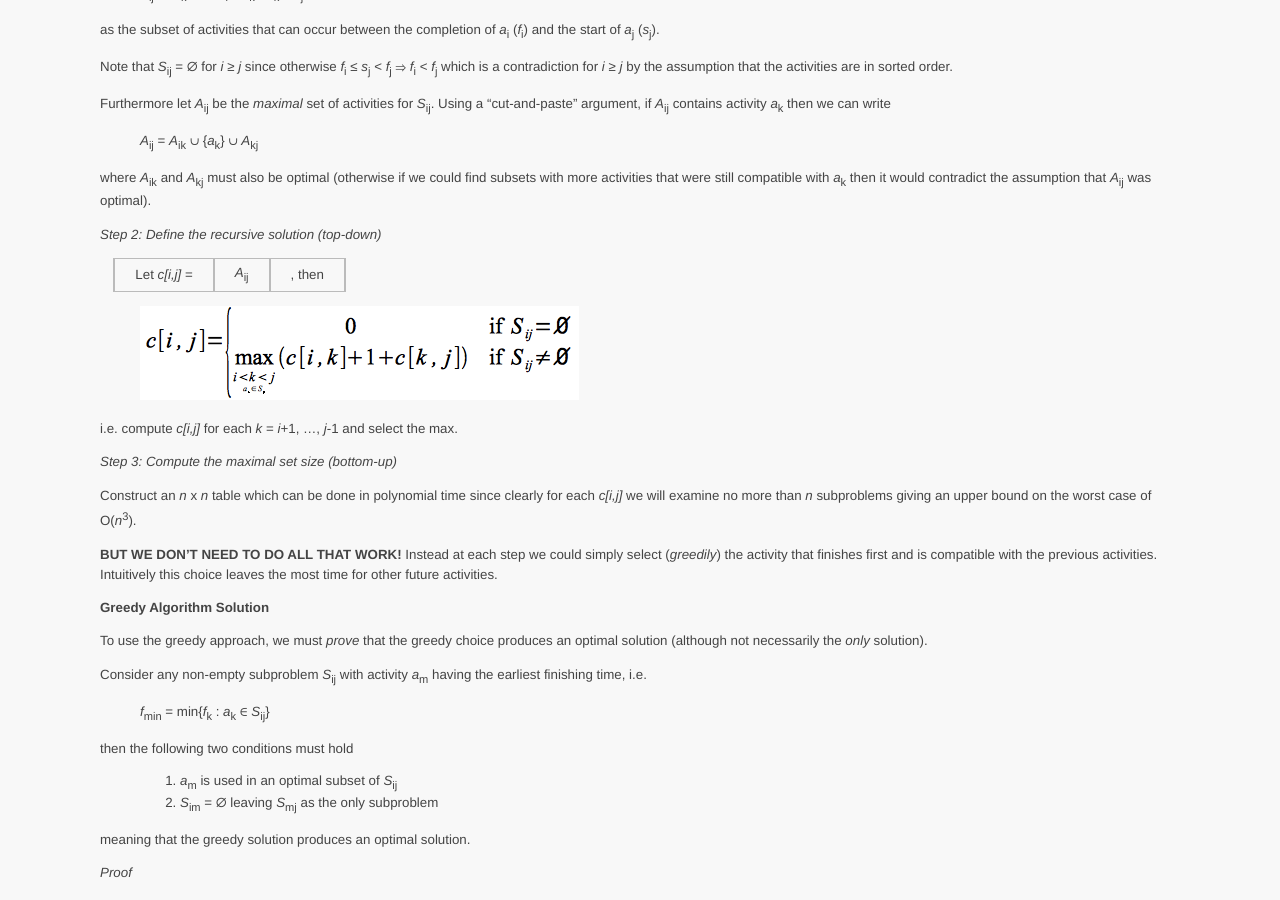
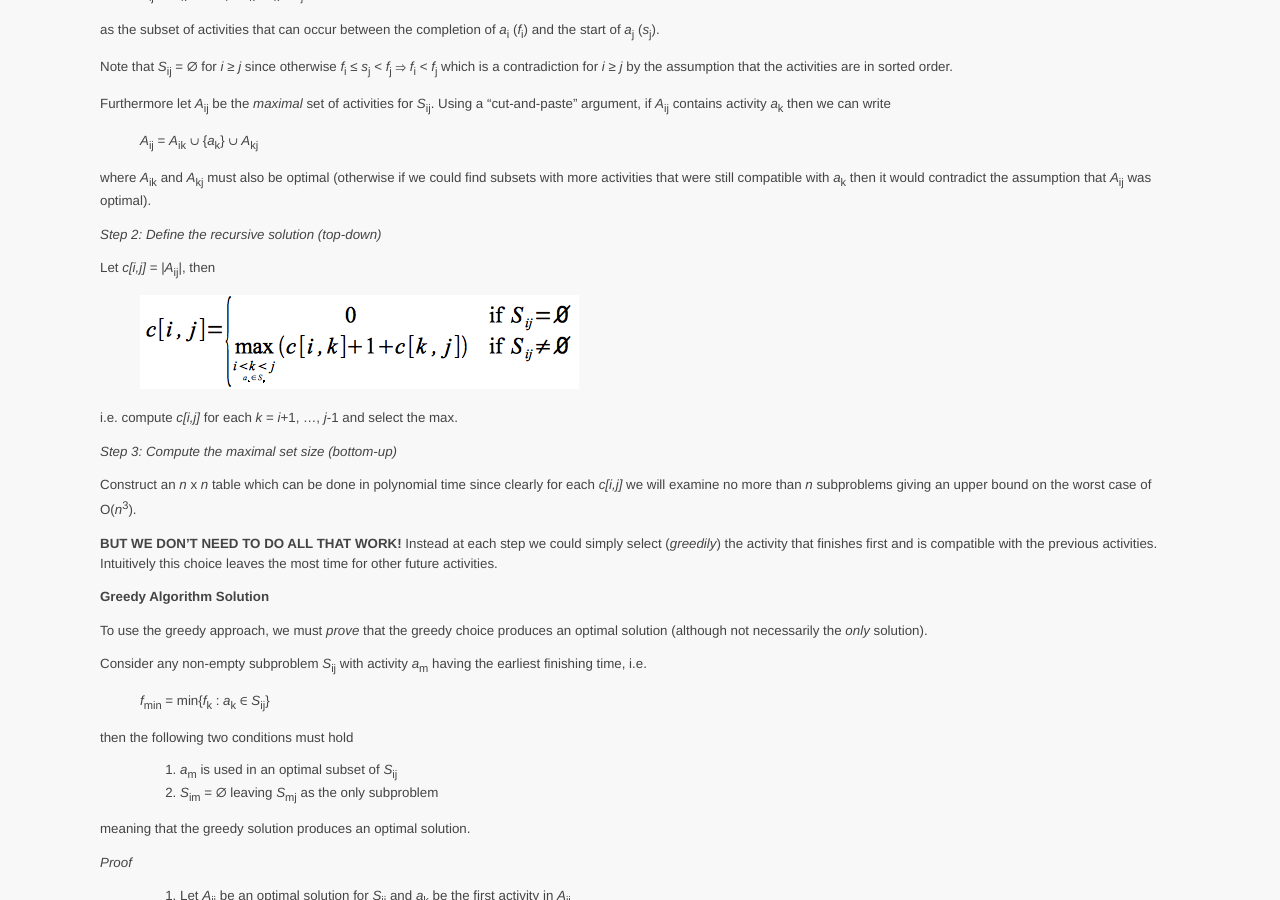
Before and after one commit to ycpcs/cs360-spring2017, a Jekyll site: the page built from lectures/lecture14.md, in a window 1280 px wide and 900 px high, scrolled down 754 px. Built offline with Jekyll 4.4.1, drawn with Linux system fonts in a browser that asks for light colours.

```diff
--- a/lectures/lecture14.md
+++ b/lectures/lecture14.md
@@ -52,7 +52,7 @@ where *A*<sub>ik</sub> and *A*<sub>kj</sub> must also be optimal (otherwise if w
 
 *Step 2: Define the recursive solution (top-down)*
 
-Let *c[i,j]* = |*A*<sub>ij</sub>|, then
+Let *c[i,j]* = \|*A*<sub>ij</sub>\|, then
 
 > ![image](images/lecture14/actselformula.png)
 
```
